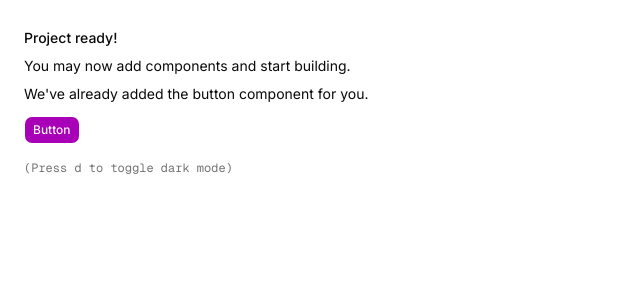
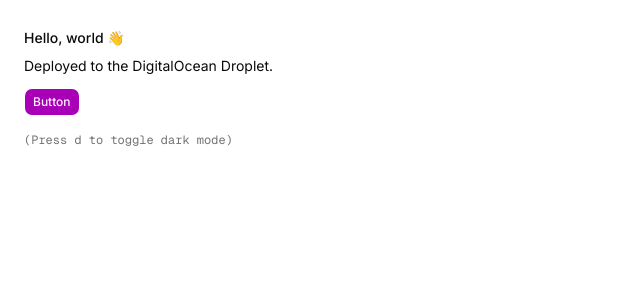
Before and after one commit to ayukumar261/ringback, a Next.js app in the folder apps/web/: page / in a window 1280 px wide. Shown: the top 300 px of the page, without its empty margins (0-640 px from the left). Built offline with nearby package versions, Linux system fonts and the light colour scheme.

Commit message:
chore: test automatic deployments on DigitalOcean Droplet

```diff
--- a/apps/web/app/page.tsx
+++ b/apps/web/app/page.tsx
@@ -5,9 +5,8 @@ export default function Page() {
     <div className="flex min-h-svh p-6">
       <div className="flex max-w-md min-w-0 flex-col gap-4 text-sm leading-loose">
         <div>
-          <h1 className="font-medium">Project ready!</h1>
-          <p>You may now add components and start building.</p>
-          <p>We&apos;ve already added the button component for you.</p>
+          <h1 className="font-medium">Hello, world 👋</h1>
+          <p>Deployed to the DigitalOcean Droplet.</p>
           <Button className="mt-2">Button</Button>
         </div>
         <div className="font-mono text-xs text-muted-foreground">
```
